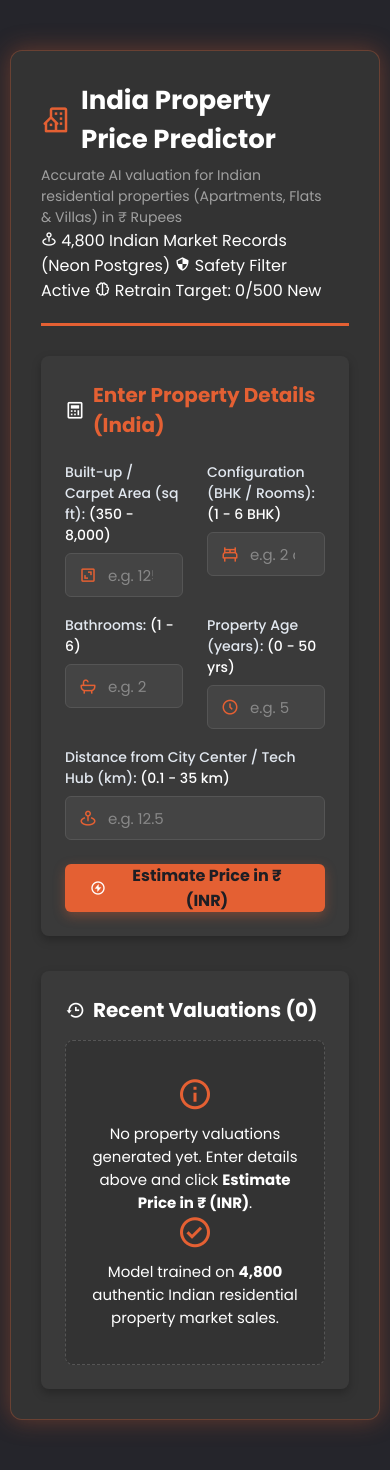
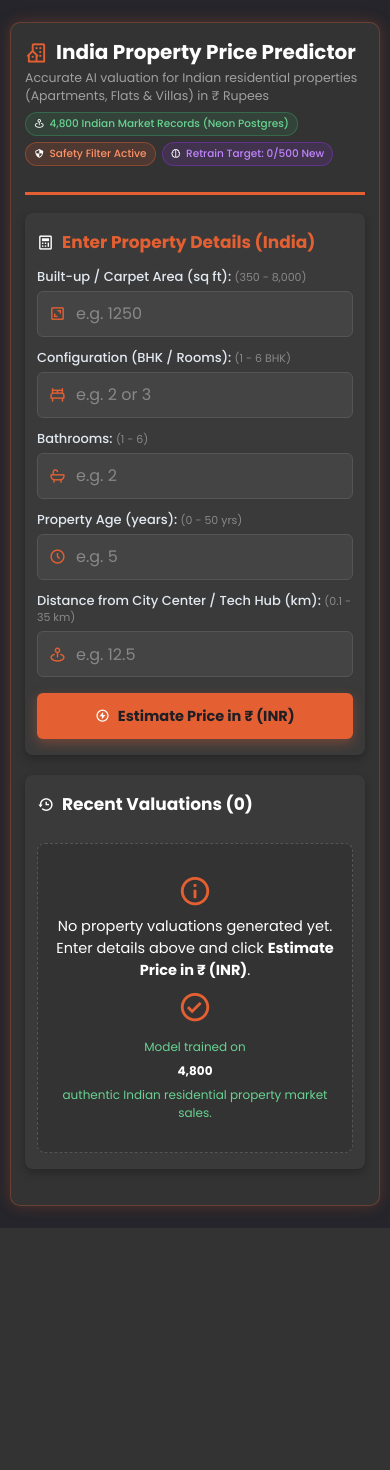
Before and after one commit to rohanrarya/predict, a Flask app: page / in a window 390 px wide. After the commit the page ends 1228 px from the top, so only its background shows below. Run offline with Flask 3, Linux system fonts and the light colour scheme; data that the repository does not hold is empty; some libraries are stand-ins or nearby versions.

Commit message:
Make UI fully mobile responsive across phone and tablet screens

```diff
--- a/static/app.css
+++ b/static/app.css
@@ -1,10 +1,10 @@
-/* Real Estate Property Price Predictor Stylesheet */
+/* Real Estate Property Price Predictor Stylesheet (India) */
 
 .dashboard-container {
     max-width: 950px;
     width: 100%;
-    margin: 30px auto;
-    padding: 30px;
+    margin: 25px auto;
+    padding: 28px 30px;
     background-color: #333333;
     border-radius: 12px;
     border: 1px solid rgba(228, 96, 51, 0.3);
@@ -17,37 +17,92 @@
 .header-bar {
     display: flex;
     justify-content: space-between;
-    align-items: center;
+    align-items: flex-start;
     padding-bottom: 20px;
     border-bottom: 3px solid #e46033;
-    margin-bottom: 30px;
+    margin-bottom: 25px;
     gap: 15px;
 }
 
+.header-title-group {
+    flex: 1;
+}
+
 .header-title-group h2 {
-    font-size: 26px;
+    font-size: 24px;
     color: #fff;
     display: flex;
     align-items: center;
     gap: 10px;
     margin: 0;
+    line-height: 1.3;
 }
 
 .header-title-group h2 i {
     color: #e46033;
-    font-size: 30px;
+    font-size: 28px;
+    flex-shrink: 0;
 }
 
 .header-subtitle {
-    font-size: 14px;
+    font-size: 13.5px;
     color: #a0a0a0;
     margin-top: 6px;
+    line-height: 1.4;
+}
+
+.stats-badge-row {
+    display: flex;
+    gap: 8px;
+    margin-top: 12px;
+    flex-wrap: wrap;
+    align-items: center;
+}
+
+.db-badge {
+    background: rgba(56, 161, 105, 0.15);
+    color: #68d391;
+    border: 1px solid rgba(56, 161, 105, 0.4);
+    font-size: 11.5px;
+    padding: 4px 10px;
+    border-radius: 20px;
+    display: inline-flex;
+    align-items: center;
+    gap: 5px;
+    font-weight: 500;
+}
+
+.shield-badge {
+    background: rgba(228, 96, 51, 0.15);
+    color: #ff9166;
+    border: 1px solid rgba(228, 96, 51, 0.4);
+    font-size: 11.5px;
+    padding: 4px 10px;
+    border-radius: 20px;
+    display: inline-flex;
+    align-items: center;
+    gap: 5px;
+    font-weight: 500;
+}
+
+.learning-badge {
+    background: rgba(147, 51, 234, 0.15);
+    color: #c084fc;
+    border: 1px solid rgba(147, 51, 234, 0.4);
+    font-size: 11.5px;
+    padding: 4px 10px;
+    border-radius: 20px;
+    display: inline-flex;
+    align-items: center;
+    gap: 5px;
+    font-weight: 500;
 }
 
 .header-actions {
     display: flex;
     align-items: center;
     gap: 10px;
+    flex-shrink: 0;
 }
 
 .action-btn {
@@ -61,6 +116,7 @@
     gap: 6px;
     transition: all 0.25s ease;
     white-space: nowrap;
+    box-sizing: border-box;
 }
 
 .export-btn {
@@ -86,17 +142,18 @@
 
 /* Form Section */
 .form-section {
-    margin-bottom: 35px;
-    padding: 24px;
+    margin-bottom: 30px;
+    padding: 22px 24px;
     background-color: #3a3a3a;
     border-radius: 8px;
     box-shadow: 0 4px 10px rgba(0, 0, 0, 0.25);
+    box-sizing: border-box;
 }
 
 .form-section h3 {
     color: #e46033;
-    font-size: 20px;
-    margin-bottom: 22px;
+    font-size: 19px;
+    margin-bottom: 20px;
     display: flex;
     align-items: center;
     gap: 8px;
@@ -105,7 +162,7 @@
 .form-grid {
     display: grid;
     grid-template-columns: repeat(2, 1fr);
-    gap: 18px 24px;
+    gap: 16px 20px;
     align-items: flex-start;
 }
 
@@ -119,16 +176,24 @@
 }
 
 .input-field label {
-    font-size: 14px;
+    font-size: 13.5px;
     font-weight: 500;
     color: #e2e8f0;
     margin-bottom: 7px;
+    line-height: 1.3;
+}
+
+.field-hint {
+    font-size: 11px;
+    color: #888;
+    font-weight: 400;
 }
 
 .input-wrapper {
     position: relative;
     display: flex;
     align-items: center;
+    width: 100%;
 }
 
 .input-icon {
@@ -137,20 +202,23 @@
     color: #e46033;
     font-size: 18px;
     pointer-events: none;
+    z-index: 2;
 }
 
 .input-wrapper input {
     width: 100%;
-    height: 44px;
+    height: 46px;
     padding: 10px 14px 10px 42px;
     border: 1px solid #555;
     border-radius: 6px;
     background-color: #444;
     color: #fff;
-    font-size: 15px;
+    font-size: 16px; /* 16px prevents iOS Safari auto-zoom on tap */
     font-family: inherit;
     box-sizing: border-box;
-    transition: border-color 0.25s, box-shadow 0.25s;
+    transition: border-color 0.25s, box-shadow 0.25s, background-color 0.25s;
+    -webkit-appearance: none;
+    appearance: none;
 }
 
 .input-wrapper input::placeholder {
@@ -169,20 +237,22 @@
     height: 48px;
     background: #e46033;
     color: #1e1e24;
-    padding: 12px 25px;
+    padding: 12px 20px;
     border: none;
     border-radius: 6px;
     cursor: pointer;
     font-weight: 700;
-    font-size: 16px;
+    font-size: 15px;
     font-family: inherit;
     transition: background 0.25s, transform 0.15s, box-shadow 0.25s;
     display: flex;
     align-items: center;
     justify-content: center;
     gap: 8px;
-    margin-top: 24px;
+    margin-top: 20px;
     box-shadow: 0 4px 12px rgba(228, 96, 51, 0.35);
+    box-sizing: border-box;
+    -webkit-tap-highlight-color: transparent;
 }
 
 .submit-btn:hover {
@@ -197,22 +267,23 @@
 
 /* Data Section */
 .data-section {
-    padding: 24px;
+    padding: 22px 24px;
     background-color: #3a3a3a;
     border-radius: 8px;
     box-shadow: 0 4px 10px rgba(0, 0, 0, 0.25);
+    box-sizing: border-box;
 }
 
 .data-section-header {
     display: flex;
     justify-content: space-between;
     align-items: center;
-    margin-bottom: 15px;
+    margin-bottom: 12px;
 }
 
 .data-section-header h3 {
     color: #fff;
-    font-size: 20px;
+    font-size: 19px;
     display: flex;
     align-items: center;
     gap: 8px;
@@ -226,11 +297,12 @@
     -webkit-overflow-scrolling: touch;
     border-radius: 8px;
     margin-top: 15px;
+    border: 1px solid #444;
 }
 
 /* Custom Scrollbar for Table */
 .table-responsive::-webkit-scrollbar {
-    height: 8px;
+    height: 6px;
 }
 
 .table-responsive::-webkit-scrollbar-track {
@@ -245,7 +317,7 @@
 
 .data-table {
     width: 100%;
-    min-width: 650px;
+    min-width: 580px;
     border-collapse: collapse;
     background-color: #333;
     border-radius: 8px;
@@ -253,9 +325,10 @@
 }
 
 .data-table th, .data-table td {
-    padding: 12px 14px;
+    padding: 11px 13px;
     text-align: left;
     white-space: nowrap;
+    font-size: 13.5px;
 }
 
 .data-table th {
@@ -263,7 +336,7 @@
     color: #e46033;
     font-weight: 700;
     text-transform: uppercase;
-    font-size: 13px;
+    font-size: 12px;
     letter-spacing: 0.5px;
     border-bottom: 2px solid #444;
 }
@@ -284,15 +357,15 @@
 .price-cell {
     color: #ff9166;
     font-weight: 700;
-    font-size: 15px;
+    font-size: 14.5px;
 }
 
 .delete-link {
     color: #ff7548;
     text-decoration: none;
     font-weight: 600;
-    font-size: 13px;
-    padding: 5px 10px;
+    font-size: 12.5px;
+    padding: 4px 8px;
     border-radius: 4px;
     transition: all 0.2s;
     display: inline-flex;
@@ -311,6 +384,7 @@
     align-items: center;
     gap: 12px;
     margin-top: 18px;
+    flex-wrap: wrap;
 }
 
 .btn-sm {
@@ -323,6 +397,7 @@
     align-items: center;
     gap: 6px;
     transition: all 0.2s;
+    box-sizing: border-box;
 }
 
 .btn-clear {
@@ -348,7 +423,7 @@
 }
 
 .no-data {
-    padding: 35px 20px;
+    padding: 30px 18px;
     background-color: #333333;
     border-radius: 8px;
     text-align: center;
@@ -357,95 +432,19 @@
 }
 
 .no-data i {
-    font-size: 36px;
+    font-size: 34px;
     color: #e46033;
-    margin-bottom: 10px;
+    margin-bottom: 8px;
     display: block;
 }
 
 .no-data p {
-    font-size: 15px;
+    font-size: 14.5px;
     margin: 0;
+    line-height: 1.5;
 }
 
 .no-data strong {
-    color: #fff;
-.stats-badge-row {
-    display: flex;
-    gap: 10px;
-    margin-top: 10px;
-    flex-wrap: wrap;
-}
-
-.db-badge {
-    background: rgba(56, 161, 105, 0.15);
-    color: #68d391;
-    border: 1px solid rgba(56, 161, 105, 0.4);
-    font-size: 12px;
-    padding: 4px 10px;
-    border-radius: 20px;
-    display: inline-flex;
-    align-items: center;
-    gap: 5px;
-    font-weight: 500;
-}
-
-.shield-badge {
-    background: rgba(228, 96, 51, 0.15);
-    color: #ff9166;
-    border: 1px solid rgba(228, 96, 51, 0.4);
-    font-size: 12px;
-    padding: 4px 10px;
-    border-radius: 20px;
-    display: inline-flex;
-    align-items: center;
-    gap: 5px;
-    font-weight: 500;
-}
-
-.learning-badge {
-    background: rgba(147, 51, 234, 0.15);
-    color: #c084fc;
-    border: 1px solid rgba(147, 51, 234, 0.4);
-    font-size: 12px;
-    padding: 4px 10px;
-    border-radius: 20px;
-    display: inline-flex;
-    align-items: center;
-    gap: 5px;
-    font-weight: 500;
-}
-
-.field-hint {
-    font-size: 11px;
-    color: #888;
-    font-weight: 400;
-}
-
-.export-all-link {
-    color: #e46033;
-    font-size: 13px;
-    text-decoration: none;
-    display: inline-flex;
-    align-items: center;
-    gap: 5px;
-    font-weight: 600;
-    transition: color 0.2s;
-}
-
-.export-all-link:hover {
-    color: #ff7548;
-    text-decoration: underline;
-}
-
-.btn-sync {
-    background: rgba(66, 153, 225, 0.15);
-    color: #63b3ed;
-    border: 1px solid rgba(66, 153, 225, 0.4);
-}
-
-.btn-sync:hover {
-    background: #3182ce;
     color: #fff;
 }
 
@@ -457,17 +456,18 @@
     align-items: center;
     justify-content: center;
     gap: 6px;
+    line-height: 1.4;
 }
 
 /* ============================================================
-   RESPONSIVENESS: Tablet, PC, and Mobile
+   RESPONSIVENESS: Tablet, Mobile, and Small Phones
    ============================================================ */
 
-/* Tablet breakpoint (max-width: 860px) */
+/* Tablet (max-width: 860px) */
 @media screen and (max-width: 860px) {
     .dashboard-container {
-        padding: 22px;
-        margin: 20px auto;
+        padding: 22px 20px;
+        margin: 18px auto;
     }
 
     .header-bar {
@@ -483,34 +483,52 @@
 
     .form-grid {
         grid-template-columns: repeat(2, 1fr);
-        gap: 16px;
+        gap: 15px;
     }
 }
 
-/* Mobile breakpoint (max-width: 600px) */
-@media screen and (max-width: 600px) {
+/* Mobile Devices (max-width: 640px) */
+@media screen and (max-width: 640px) {
     .dashboard-container {
         padding: 16px 14px;
-        margin: 12px auto;
+        margin: 10px auto;
         border-radius: 10px;
+        box-shadow: 0 0 15px rgba(228, 96, 51, 0.25);
     }
 
     .header-bar {
-        padding-bottom: 15px;
-        margin-bottom: 20px;
+        padding-bottom: 14px;
+        margin-bottom: 18px;
+        gap: 12px;
     }
 
     .header-title-group h2 {
-        font-size: 22px;
+        font-size: 20px;
+        gap: 8px;
+    }
+
+    .header-title-group h2 i {
+        font-size: 23px;
     }
 
     .header-subtitle {
-        font-size: 13px;
+        font-size: 12.5px;
+        margin-top: 4px;
+    }
+
+    .stats-badge-row {
+        gap: 6px;
+        margin-top: 8px;
+    }
+
+    .db-badge, .shield-badge, .learning-badge {
+        font-size: 10.5px;
+        padding: 3px 8px;
     }
 
     .header-actions {
-        flex-direction: row;
         width: 100%;
+        gap: 8px;
     }
 
     .header-actions .action-btn {
@@ -518,46 +536,101 @@
         justify-content: center;
         padding: 8px 10px;
         font-size: 12px;
+        height: 38px;
     }
 
     .form-section, .data-section {
-        padding: 16px 14px;
-        margin-bottom: 22px;
+        padding: 16px 12px;
+        margin-bottom: 20px;
+        border-radius: 8px;
     }
 
     .form-section h3, .data-section-header h3 {
-        font-size: 18px;
-        margin-bottom: 16px;
+        font-size: 17px;
+        margin-bottom: 14px;
     }
 
     .form-grid {
         grid-template-columns: 1fr;
-        gap: 14px;
+        gap: 13px;
     }
 
     .full-width-field {
         grid-column: span 1;
     }
 
+    .input-field label {
+        font-size: 13px;
+        margin-bottom: 5px;
+    }
+
     .input-wrapper input {
-        height: 44px;
-        font-size: 16px; /* Prevents auto-zoom on iOS */
+        height: 46px;
+        font-size: 16px; /* Prevents auto-zoom in iOS Safari */
+        padding: 10px 12px 10px 38px;
+    }
+
+    .input-icon {
+        left: 12px;
+        font-size: 17px;
     }
 
     .submit-btn {
         height: 46px;
-        font-size: 15px;
-        margin-top: 18px;
+        font-size: 14.5px;
+        margin-top: 16px;
+    }
+
+    .data-table th, .data-table td {
+        padding: 9px 10px;
+        font-size: 12.5px;
+    }
+
+    .price-cell {
+        font-size: 13.5px;
     }
 
     .table-actions-bottom {
         flex-direction: column;
         width: 100%;
+        gap: 8px;
+        margin-top: 14px;
     }
 
     .table-actions-bottom .btn-sm {
         width: 100%;
         justify-content: center;
-        box-sizing: border-box;
+        height: 40px;
+    }
+
+    .dataset-ready-note {
+        font-size: 12px !important;
+        flex-direction: column;
+        text-align: center;
     }
 }
+
+/* Extra Small Phones (max-width: 380px) */
+@media screen and (max-width: 380px) {
+    .dashboard-container {
+        padding: 12px 10px;
+        margin: 6px auto;
+    }
+
+    .header-title-group h2 {
+        font-size: 18px;
+    }
+
+    .header-actions {
+        flex-direction: column;
+    }
+
+    .header-actions .action-btn {
+        width: 100%;
+    }
+
+    .db-badge, .shield-badge, .learning-badge {
+        font-size: 10px;
+        padding: 3px 6px;
+    }
+}
--- a/static/style.css
+++ b/static/style.css
@@ -151,26 +151,92 @@ main {
     transition: .4s;
 }
 
-.input-box input:focus ~ label,
-.input-box input:valid ~ label {
-    top: -5px;
+.input-box i {
+    position: absolute;
+    top: 50%;
+    right: 4px;
+    transform: translateY(-50%);
+    font-size: 19px;
+    color: #bbb;
+    pointer-events: none;
+}
+
+.input-box input:focus ~ i {
     color: #e46033;
+}
+
+.regi-link {
+    font-size: 14px;
+    text-align: center;
+    margin: 20px 0 10px;
+}
+
+.regi-link a {
+    color: #e46033;
+    text-decoration: none;
+    font-weight: 600;
+    transition: color 0.2s;
+}
+
+.regi-link a:hover {
+    color: #ff7548;
+    text-decoration: underline;
 }
 
 .btn {
     width: 100%;
-    height: 45px;
+    height: 46px;
     background: #e46033;
     border: none;
     outline: none;
-    border-radius: 5px;
+    border-radius: 6px;
     cursor: pointer;
-    font-size: 16px;
-    color: #25252b;
-    font-weight: 600;
-    transition: .4s;
+    font-size: 15.5px;
+    color: #1e1e24;
+    font-weight: 700;
+    transition: .3s;
+    box-shadow: 0 4px 12px rgba(228, 96, 51, 0.35);
 }
 
 .btn:hover {
     background: #ff7548;
+    box-shadow: 0 6px 16px rgba(255, 117, 72, 0.45);
 }
+
+/* Mobile Media Queries */
+@media screen and (max-width: 600px) {
+    body {
+        padding: 12px 10px;
+    }
+
+    .flash-container {
+        top: 10px;
+        width: calc(100% - 20px);
+    }
+
+    .flash-price {
+        font-size: 18px;
+        padding: 12px 14px;
+    }
+
+    .flash-success, .flash-warning, .flash-error, .flash-info {
+        font-size: 13.5px;
+        padding: 10px 14px;
+    }
+
+    .simple-auth {
+        padding: 26px 18px;
+        margin: 18px auto;
+        border-radius: 10px;
+        box-shadow: 0 0 15px rgba(228, 96, 51, 0.25);
+    }
+
+    .input-box {
+        margin: 20px 0;
+        height: 46px;
+    }
+
+    .input-box input {
+        font-size: 16px; /* Prevents auto-zoom on iOS Safari */
+    }
+}
```
Also changed, not shown: templates/maintenance.html (+38 -0 lines).
